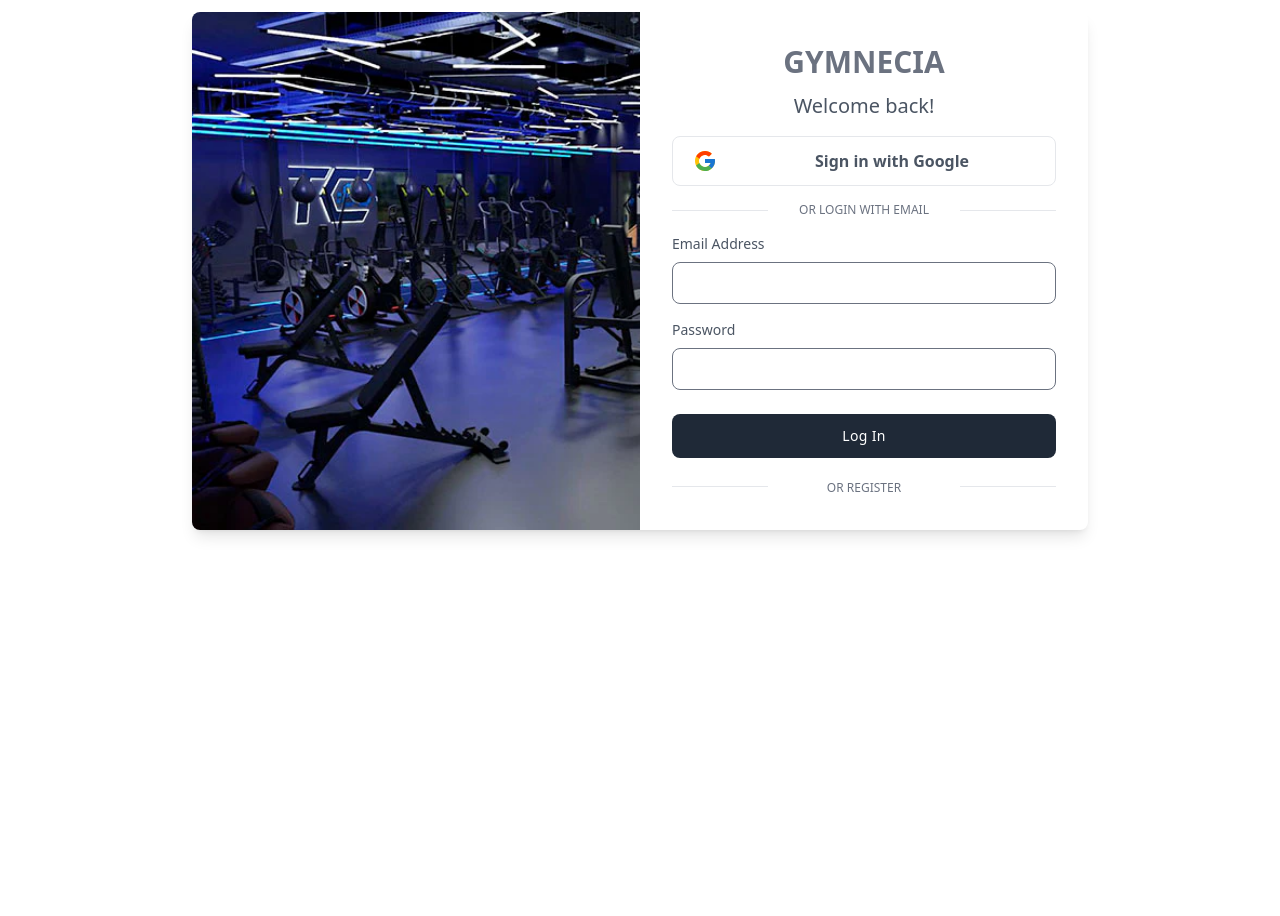
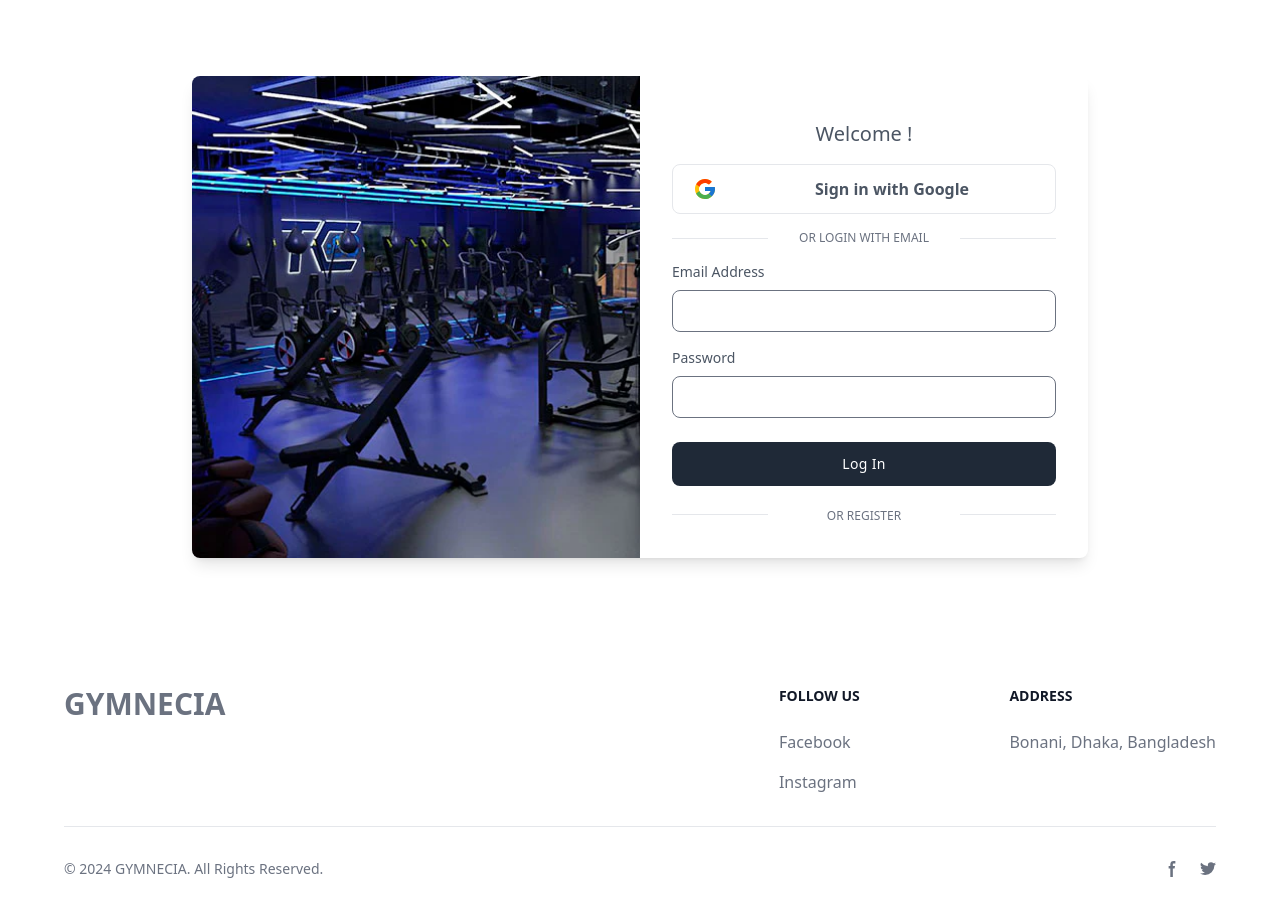
Before and after one commit to ayathree/gimnecia-client, a React (Vite) app: page /login in a window 1280 px wide. Shown: the part 120-1036 px from the top of the page. Before the commit the page ends 800 px from the top, so only its background shows below. Built offline with nearby package versions, Linux system fonts and the light colour scheme.

Commit message:
added footer

```diff
--- /dev/null
+++ b/src/components/Footer.jsx
@@ -0,0 +1,66 @@
+
+
+const Footer = () => {
+    return (
+
+
+<footer className="bg-white dark:bg-gray-900 mt-24">
+    <div className="mx-auto w-full max-w-screen-xl p-4 py-6 lg:py-8">
+        <div className="md:flex md:justify-between">
+          <div className="mb-6 md:mb-0">
+
+
+                  <span className="self-center text-3xl font-extrabold text-gray-500 whitespace-nowrap dark:text-white">GYMNECIA</span>
+
+          </div>
+          <div className="grid grid-cols-2 gap-8 sm:gap-6 sm:grid-cols-2">
+
+              <div>
+                  <h2 className="mb-6 text-sm font-semibold text-gray-900 uppercase dark:text-white">Follow us</h2>
+                  <ul className="text-gray-500 dark:text-gray-400 font-medium">
+                      <li className="mb-4">
+                          <a href="https://facebook.com" className="hover:underline ">Facebook</a>
+                      </li>
+                      <li>
+                          <a href="https://instagram.com" className="hover:underline">Instagram</a>
+                      </li>
+                  </ul>
+              </div>
+              <div>
+                  <h2 className="mb-6 text-sm font-semibold text-gray-900 uppercase dark:text-white">Address</h2>
+                  <p className="text-gray-500 dark:text-gray-400 font-medium">
+                    Bonani, Dhaka, Bangladesh
+
+                  </p>
+              </div>
+          </div>
+      </div>
+      <hr className="my-6 border-gray-200 sm:mx-auto dark:border-gray-700 lg:my-8" />
+      <div className="sm:flex sm:items-center sm:justify-between">
+          <span className="text-sm text-gray-500 sm:text-center dark:text-gray-400">© 2024 <a href="" className="hover:underline">GYMNECIA</a>. All Rights Reserved.
+          </span>
+          <div className="flex mt-4 sm:justify-center sm:mt-0">
+              <a href="https://facebook.com" className="text-gray-500 hover:text-gray-900 dark:hover:text-white">
+                  <svg className="w-4 h-4" aria-hidden="true" xmlns="http://www.w3.org/2000/svg" fill="currentColor" viewBox="0 0 8 19">
+                        <path fillRule="evenodd" d="M6.135 3H8V0H6.135a4.147 4.147 0 0 0-4.142 4.142V6H0v3h2v9.938h3V9h2.021l.592-3H5V3.591A.6.6 0 0 1 5.592 3h.543Z" clipRule="evenodd"/>
+                    </svg>
+                  <span className="sr-only">Facebook page</span>
+              </a>
+
+              <a href="https://twitter.com" className="text-gray-500 hover:text-gray-900 dark:hover:text-white ms-5">
+                  <svg className="w-4 h-4" aria-hidden="true" xmlns="http://www.w3.org/2000/svg" fill="currentColor" viewBox="0 0 20 17">
+                    <path fillRule="evenodd" d="M20 1.892a8.178 8.178 0 0 1-2.355.635 4.074 4.074 0 0 0 1.8-2.235 8.344 8.344 0 0 1-2.605.98A4.13 4.13 0 0 0 13.85 0a4.068 4.068 0 0 0-4.1 4.038 4 4 0 0 0 .105.919A11.705 11.705 0 0 1 1.4.734a4.006 4.006 0 0 0 1.268 5.392 4.165 4.165 0 0 1-1.859-.5v.05A4.057 4.057 0 0 0 4.1 9.635a4.19 4.19 0 0 1-1.856.07 4.108 4.108 0 0 0 3.831 2.807A8.36 8.36 0 0 1 0 14.184 11.732 11.732 0 0 0 6.291 16 11.502 11.502 0 0 0 17.964 4.5c0-.177 0-.35-.012-.523A8.143 8.143 0 0 0 20 1.892Z" clipRule="evenodd"/>
+                </svg>
+                  <span className="sr-only">Twitter page</span>
+              </a>
+
+
+          </div>
+      </div>
+    </div>
+</footer>
+
+    );
+};
+
+export default Footer;
--- a/src/pages/Login.jsx
+++ b/src/pages/Login.jsx
@@ -5,18 +5,16 @@
 const Login = () => {
     return (
         <div>
-            <div className="flex w-full mt-8 max-w-sm mx-auto overflow-hidden bg-white rounded-lg shadow-lg dark:bg-gray-800 lg:max-w-4xl">
+            <div className="flex w-full mt-24 max-w-sm mx-auto overflow-hidden bg-white rounded-lg shadow-lg dark:bg-gray-800 lg:max-w-4xl">
     <div className="hidden bg-cover lg:block lg:w-1/2" style={{
         backgroundImage: `url(${gym})`
     }}></div>
 
     <div className="w-full px-6 py-8 md:px-8 lg:w-1/2">
-        <div className="flex justify-center mx-auto">
-        <h1 className='text-3xl font-extrabold text-gray-500'>GYMNECIA</h1>
-        </div>
+
 
         <p className="mt-3 text-xl text-center text-gray-600 dark:text-gray-200">
-            Welcome back!
+            Welcome !
         </p>
 
         <a href="#" className="flex items-center justify-center mt-4 text-gray-600 transition-colors duration-300 transhtmlForm border rounded-lg dark:border-gray-700 dark:text-gray-200 hover:bg-gray-50 dark:hover:bg-gray-600">
--- a/src/pages/Register.jsx
+++ b/src/pages/Register.jsx
@@ -5,18 +5,16 @@
 const Register = () => {
     return (
         <div>
-             <div className="flex w-full mt-8 max-w-sm mx-auto overflow-hidden bg-white rounded-lg shadow-lg dark:bg-gray-800 lg:max-w-4xl">
+             <div className="flex w-full mt-24 max-w-sm mx-auto overflow-hidden bg-white rounded-lg shadow-lg dark:bg-gray-800 lg:max-w-4xl">
     <div className="hidden bg-cover lg:block lg:w-1/2" style={{
         backgroundImage: `url(${gym})`
     }}></div>
 
     <div className="w-full px-6 py-8 md:px-8 lg:w-1/2">
-        <div className="flex justify-center mx-auto">
-        <h1 className='text-3xl font-extrabold text-gray-500'>GYMNECIA</h1>
-        </div>
+
 
         <p className="mt-3 text-xl text-center text-gray-600 dark:text-gray-200">
-            Welcome back!
+            Welcome !
         </p>
 
         <div className="mt-4">
--- a/src/pages/Root.jsx
+++ b/src/pages/Root.jsx
@@ -1,5 +1,6 @@
 import { Outlet } from "react-router-dom";
 import Nav from "../components/Nav";
+import Footer from "../components/Footer";
 
 
 const Root = () => {
@@ -7,6 +8,7 @@
         <div className='container mx-auto lg:px-12 py-8 px-3 '>
           <Nav></Nav>
             <Outlet></Outlet>
+            <Footer></Footer>
 
         </div>
     );
```
